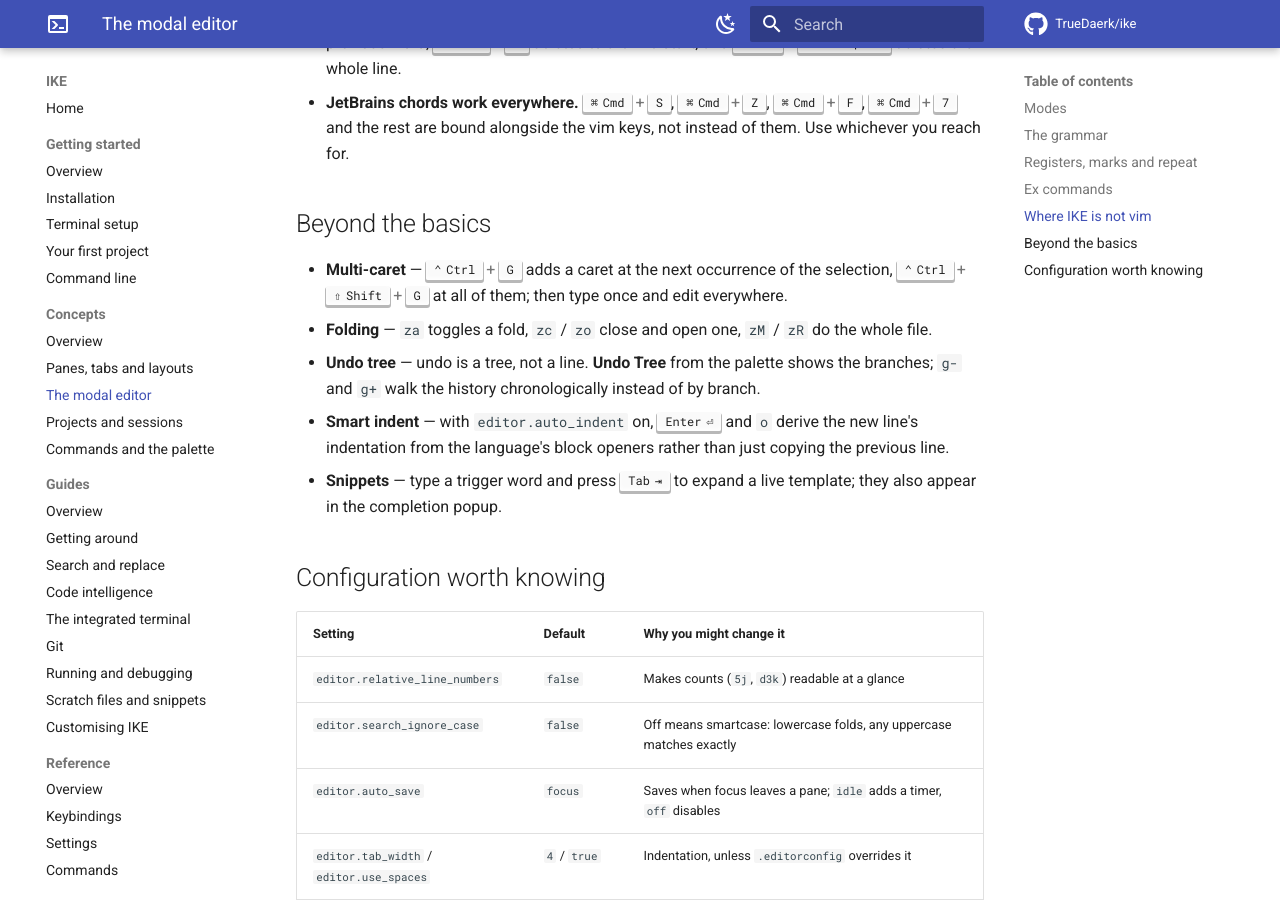
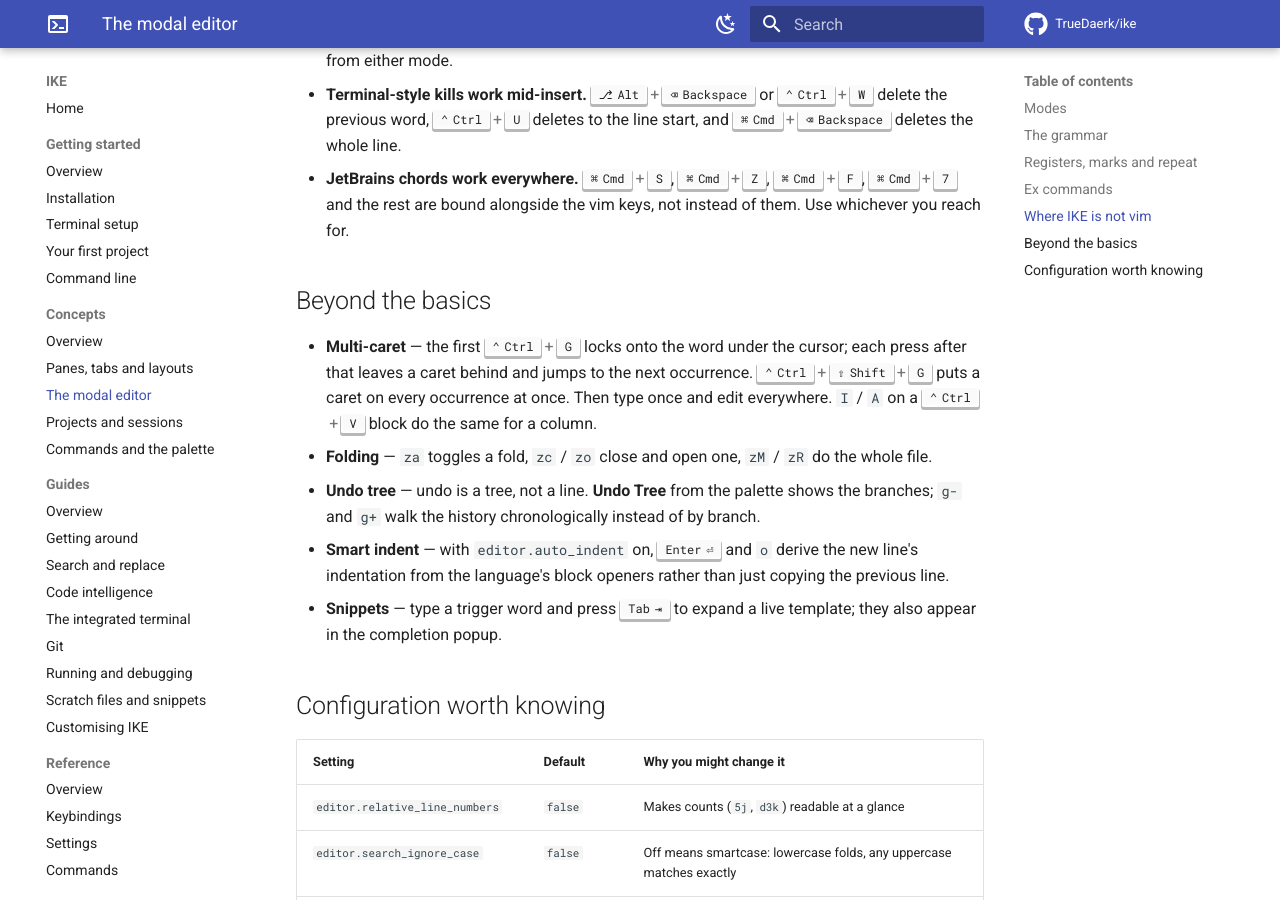
Before and after one commit to TrueDaerk/ike, an MkDocs documentation site: the page built from userdocs/concepts/modal-editor.md, in a window 1280 px wide and 900 px high, scrolled down 2750 px. Built offline with MkDocs 1.6.1 and Material for MkDocs 9.7.7, drawn with Linux system fonts in a browser that asks for light colours; comment, search, counter and statistics services are not loaded; some of the changed text lies outside the part shown.

Commit message:
docs(site): correct three key claims that did not match the code
- Visual block (ctrl+v) is a real rectangle only for I / A; the operators
  fall back to a charwise span (keys_visual.go visualSelection), so the
  page no longer promises columnwise d / y / c.
- Search history recall is on the plain arrow keys — the command line
  matches the bare key code without checking modifiers — not ctrl+arrows.
  The \c marker and the ctrl+c case toggle are documented alongside \C.
- The first ctrl+g locks onto the word under the cursor without adding a
  caret; only the following presses leave carets behind.

Closes #1219

Co-Authored-By: Claude Fable 5 <noreply@anthropic.com>
Claude-Session: https://claude.ai/code/session_01BZCh6LDZMXrN42QV6DPj8K

```diff
--- a/userdocs/concepts/modal-editor.md
+++ b/userdocs/concepts/modal-editor.md
@@ -14,7 +14,10 @@ trigger a dozen unrelated things.
 each at a different position), ++esc++ leaves it.
 
 **Visual** selects. `v` for characters, `V` for whole lines, ++ctrl+v++ for a
-block.
+column block. The block is a real rectangle for `I` and `A`, which put a caret
+on every line it spans and let you type into all of them at once; the
+operators (`d`, `y`, `c`) currently treat it as a plain character range from
+where you started to where the cursor is, not column by column.
 
 The active mode is always shown at the left of the status bar. When in doubt,
 press ++esc++ — from anywhere it lands you in normal mode.
@@ -121,9 +124,11 @@ a modern GUI where vim has no opinion:
 
 ## Beyond the basics
 
-- **Multi-caret** — ++ctrl+g++ adds a caret at the next occurrence of the
-  selection, ++ctrl+shift+g++ at all of them; then type once and edit
-  everywhere.
+- **Multi-caret** — the first ++ctrl+g++ locks onto the word under the cursor;
+  each press after that leaves a caret behind and jumps to the next
+  occurrence. ++ctrl+shift+g++ puts a caret on every occurrence at once. Then
+  type once and edit everywhere. `I` / `A` on a ++ctrl+v++ block do the same
+  for a column.
 - **Folding** — `za` toggles a fold, `zc` / `zo` close and open one, `zM` /
   `zR` do the whole file.
 - **Undo tree** — undo is a tree, not a line. **Undo Tree** from the palette
```
Also changed, not shown: userdocs/guides/search.md (+6 -4 lines).
